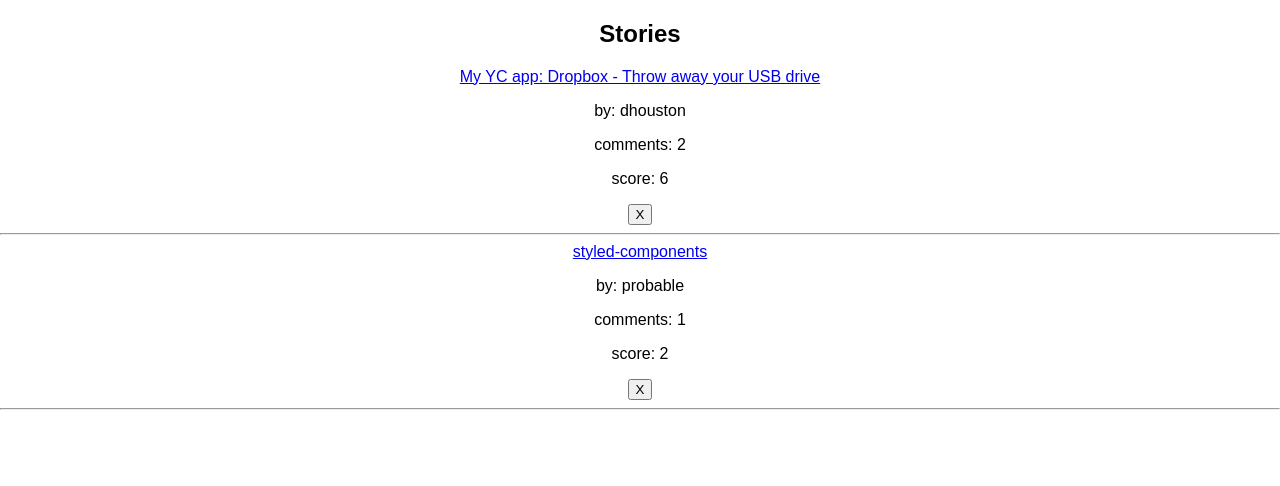
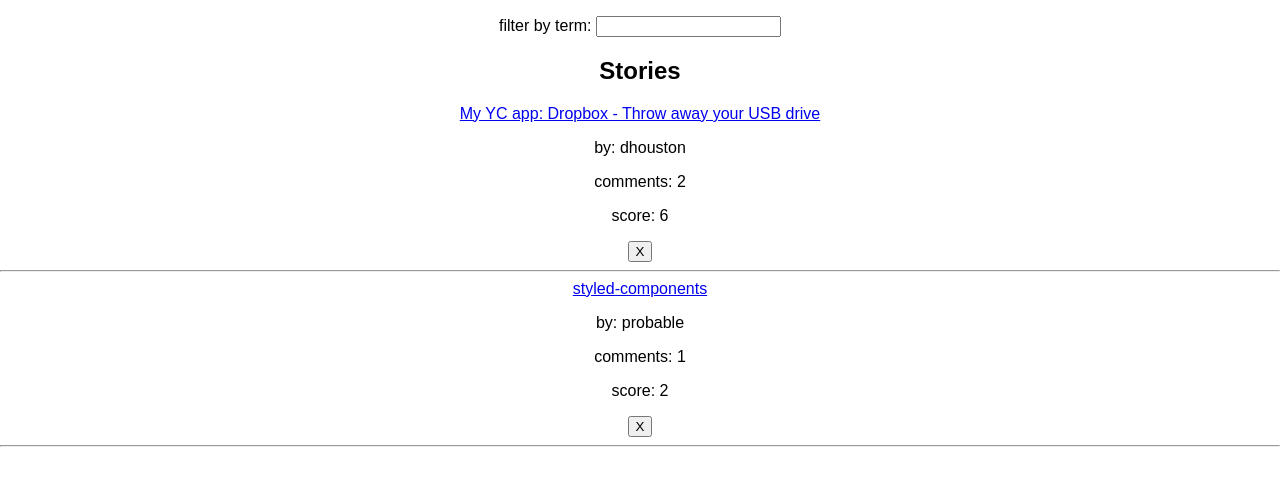
Before and after one commit to msvickylau/rehack-news, a React (Create React App) app: page / in a window 1280 px wide. Shown: the top 486 px of the page. Built offline with nearby package versions, Linux system fonts and the light colour scheme.

Commit message:
added filter by searchTerm feature.

```diff
--- a/src/App.js
+++ b/src/App.js
@@ -37,15 +37,29 @@
   },
 ];
 
+
+function isSearched(searchTerm) {
+  return function(item) {
+    return item.title.toLowerCase().includes(searchTerm.toLowerCase());
+  }
+}
+
+
 class App extends Component {
   constructor(props) {
     super(props);
 
     this.state = {
       stories,
+      searchTerm: '',
     };
 
+    this.onSearchChange = this.onSearchChange.bind(this);
     this.onDismiss = this.onDismiss.bind(this);
+  }
+
+  onSearchChange(event) {
+    this.setState({ searchTerm: event.target.value });
   }
 
   onDismiss(id) {
@@ -57,8 +71,17 @@
   render() {
     return (
       <div className="App">
+
+        <form>
+            <p>filter by term: <input
+              type="text"
+              onChange={this.onSearchChange}
+            />
+          </p>
+        </form>
+
         <h2>Stories</h2>
-        {this.state.stories.map(item =>
+          {this.state.stories.filter(isSearched(this.state.searchTerm)).map(item =>
           <div key={item.id}>
             <a href={item.url}>{item.title}</a>
             <p>by: {item.by} </p>
```
